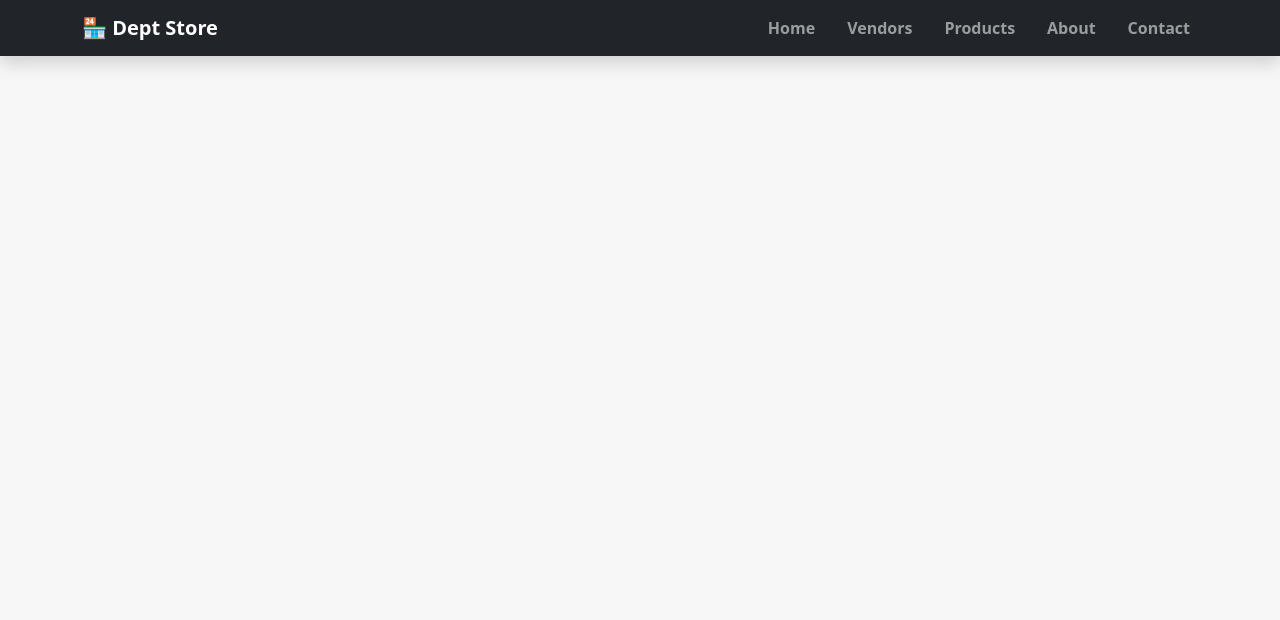
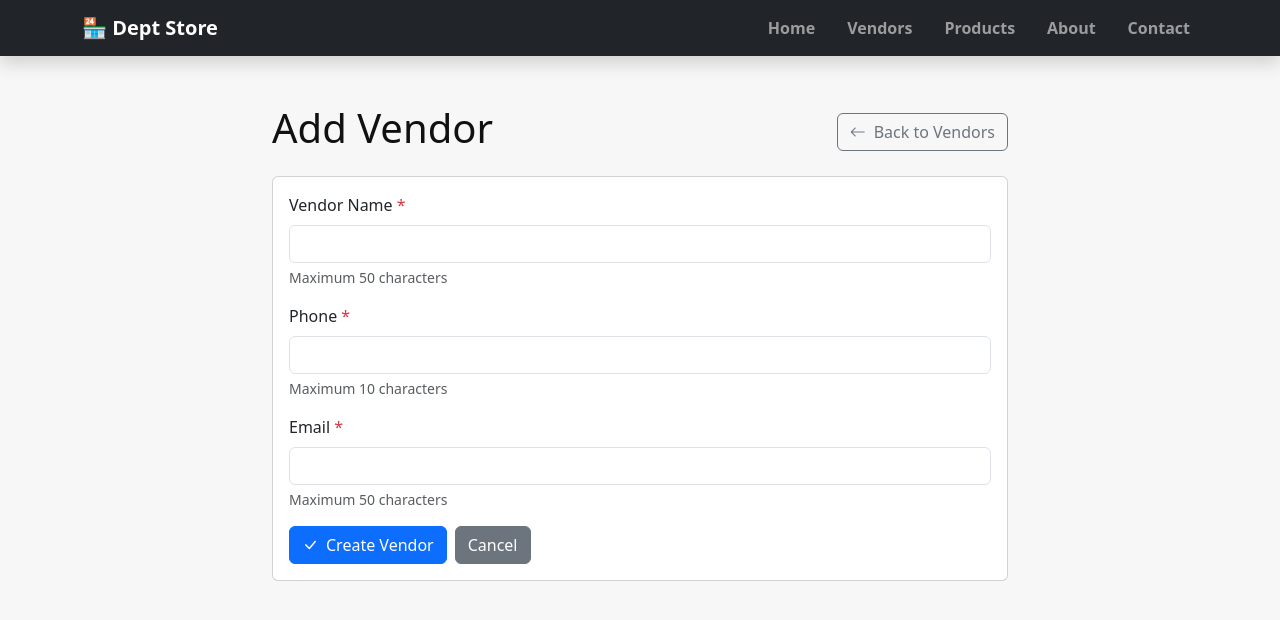
Before and after one commit to gfirzon-personal/dept-web-react, a React (Vite) app: page /vendors/add in a window 1280 px wide. Shown: the top 620 px of the page. Built offline with nearby package versions, Linux system fonts and the light colour scheme.

Commit message:
reused EditVendor

```diff
--- a/src/App.jsx
+++ b/src/App.jsx
@@ -20,6 +20,7 @@ export default function App() {
         <Routes>
           <Route path="/" element={<Home />} />
           <Route path="/vendors" element={<Vendors />} />
+          <Route path="/vendors/add" element={<EditVendor />} />
           <Route path="/vendors/edit/:id" element={<EditVendor />} />
           <Route path="/products" element={<Products />} />
           <Route path="/about" element={<About />} />
--- a/src/pages/EditVendor.jsx
+++ b/src/pages/EditVendor.jsx
@@ -1,14 +1,15 @@
 // src/pages/EditVendor.jsx
 import { useState, useEffect } from 'react';
 import { useParams, useNavigate } from 'react-router-dom';
-import { fetchVendorById, updateVendor } from '../services/vendorService';
+import { fetchVendorById, updateVendor, createVendor } from '../services/vendorService';
 import ConfirmModal from '../components/ConfirmModal';
 import { useVendorDelete } from '../hooks/useVendorDelete';
 
 export default function EditVendor() {
   const { id } = useParams();
   const navigate = useNavigate();
-  const [loading, setLoading] = useState(true);
+  const isEditMode = Boolean(id); // Determine if we're editing or creating
+  const [loading, setLoading] = useState(isEditMode);
   const [saving, setSaving] = useState(false);
   const [error, setError] = useState(null);
   const [vendor, setVendor] = useState({
@@ -34,7 +35,9 @@ export default function EditVendor() {
   });
 
   useEffect(() => {
+    if (isEditMode) {
       loadVendor();
+    }
   }, [id]);
 
   const loadVendor = async () => {
@@ -68,7 +71,13 @@ export default function EditVendor() {
     setSaving(true);
     setError(null);
     try {
+      if (isEditMode) {
         await updateVendor(vendor);
+      } else {
+        // Don't send VendorID when creating a new vendor
+        const { VendorID, ...vendorData } = vendor;
+        await createVendor(vendorData);
+      }
       navigate('/vendors');
     } catch (err) {
       setError(err.message);
@@ -97,7 +106,7 @@ export default function EditVendor() {
       <div className="row">
         <div className="col-md-8 offset-md-2">
           <div className="d-flex justify-content-between align-items-center mb-3">
-            <h1>Edit Vendor</h1>
+            <h1>{isEditMode ? 'Edit Vendor' : 'Add Vendor'}</h1>
             <button
               className="btn btn-outline-secondary"
               onClick={handleCancel}
@@ -109,6 +118,7 @@ export default function EditVendor() {
           </div>
 
           {/* Action Buttons Row - Azure Portal Style */}
+          {isEditMode && (
             <div className="mb-3 p-2 border-bottom">
               <a
                 href="#"
@@ -127,6 +137,7 @@ export default function EditVendor() {
                 Delete
               </a>
             </div>
+          )}
 
           {error && (
             <div className="alert alert-danger" role="alert">
@@ -137,11 +148,13 @@ export default function EditVendor() {
           <div className="card">
             <div className="card-body">
               <form onSubmit={handleSubmit}>
+                {isEditMode && (
                   <div className="mb-3">
                     <div className="mb-3 text-end">
                       <span className="fw-bold">KEY:</span> <span className="px-2 py-1 rounded" style={{ backgroundColor: '#e9ecef' }}>{vendor.VendorID}</span>
                     </div>
                   </div>
+                )}
 
                 <div className="mb-3">
                   <label htmlFor="VendorName" className="form-label">
@@ -206,12 +219,12 @@ export default function EditVendor() {
                     {saving ? (
                       <>
                         <span className="spinner-border spinner-border-sm me-2" role="status" aria-hidden="true"></span>
-                        Saving...
+                        {isEditMode ? 'Saving...' : 'Creating...'}
                       </>
                     ) : (
                       <>
                         <i className="bi bi-check-lg me-2"></i>
-                        Save Changes
+                        {isEditMode ? 'Save Changes' : 'Create Vendor'}
                       </>
                     )}
                   </button>
@@ -230,7 +243,8 @@ export default function EditVendor() {
         </div>
       </div>
 
-      {/* Delete Confirmation Modal */}
+      {/* Delete Confirmation Modal - Only show in edit mode */}
+      {isEditMode && (
         <ConfirmModal
           isOpen={showDeleteModal}
           onClose={cancelDelete}
@@ -241,6 +255,7 @@ export default function EditVendor() {
           cancelText="Cancel"
           confirmButtonClass="btn-danger"
         />
+      )}
     </div>
   );
 }
```
Lines whose indentation alone changed are shown as unchanged.
